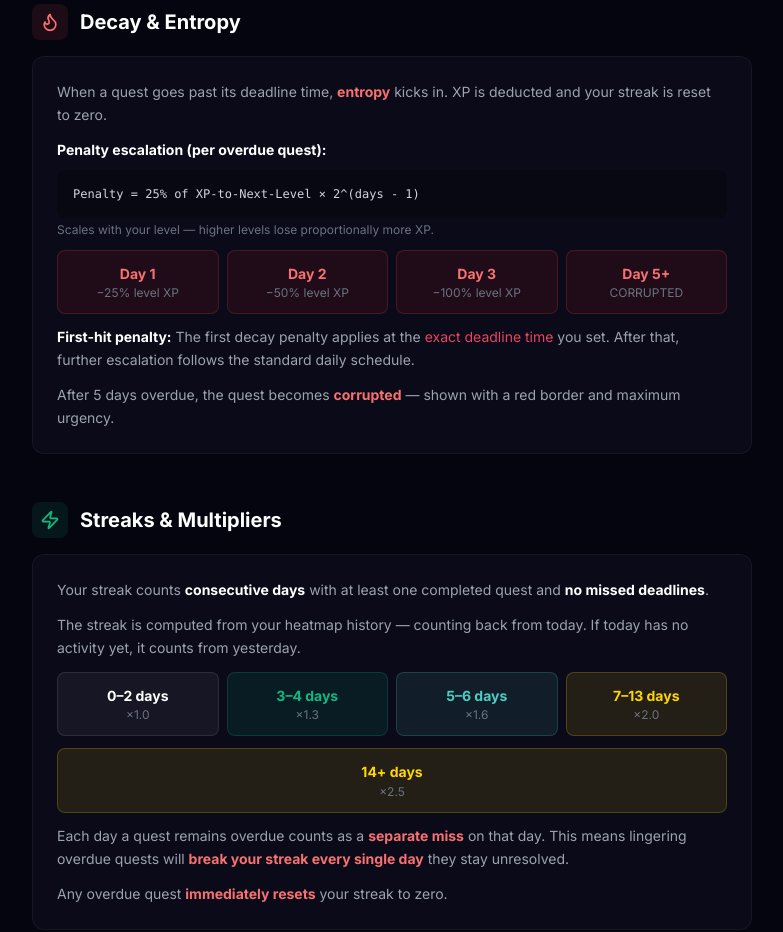
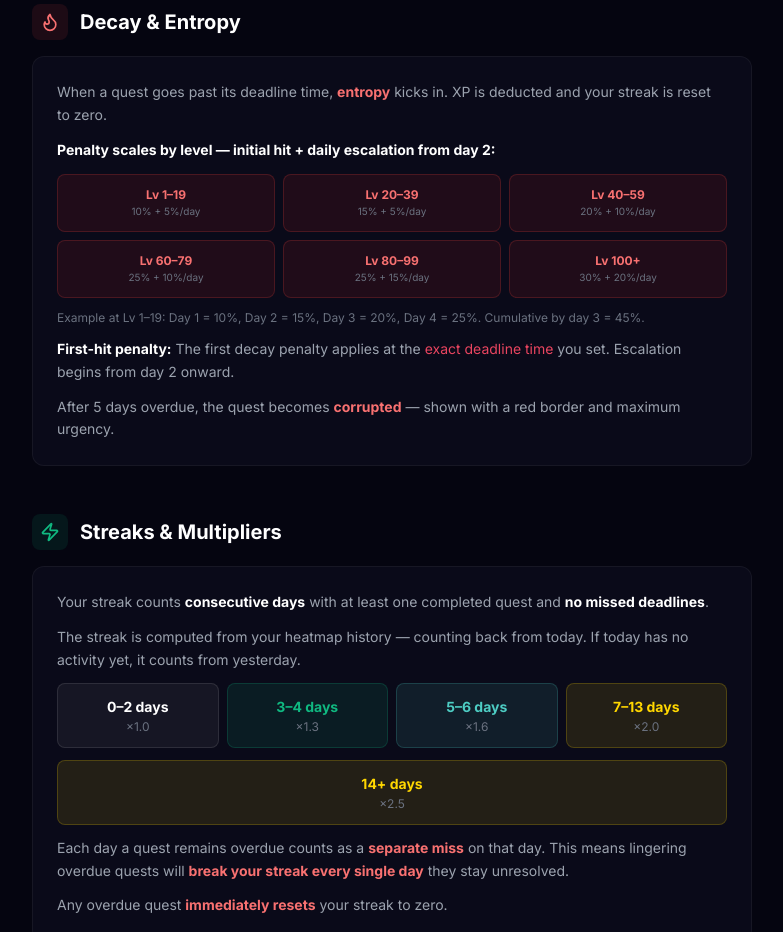
Before and after one commit to Edward358-AI/The-Entropy-Tower, a Vue app: page /tutorial in a window 1280 px wide. Shown: the part 1240-2172 px from the top of the page, without its empty margins (248-1031 px from the left). Built offline with nearby package versions, Linux system fonts and the light colour scheme; no server answers; sample sign-in values are in the browser's storage.

Commit message:
modify the entropy system

```diff
--- a/src/stores/questStore.js
+++ b/src/stores/questStore.js
@@ -243,6 +243,20 @@ export const useQuestStore = defineStore('quest', () => {
 
     const isNewDay = playerStore.lastDecayDate !== today
 
+    // DEBUG — remove after testing
+    console.log('[checkDecay]', {
+      isNewDay,
+      lastDecayDate: playerStore.lastDecayDate,
+      today,
+      newlyOverdueCount: newlyOverdue.length,
+      questsWithOverdue: quests.value.map(q => ({
+        title: q.title,
+        daysOverdue: q.daysOverdue,
+        deadline: q.deadline ? new Date(q.deadline.seconds * 1000).toLocaleString() : 'none',
+        isPastDeadline: q.deadline ? now > new Date(q.deadline.seconds * 1000) : false
+      }))
+    })
+
     // Skip if nothing to do: not a new day AND no newly overdue quests
     if (!isNewDay && newlyOverdue.length === 0) return
 
@@ -261,9 +275,24 @@ export const useQuestStore = defineStore('quest', () => {
       const wasAlreadyOverdue = quest.daysOverdue > 0
       quest.daysOverdue = daysUpdate
 
+      // DEBUG — remove after testing
+      console.log('[checkDecay] quest:', quest.title, { daysUpdate, wasAlreadyOverdue, willPenalize: isNewDay || !wasAlreadyOverdue })
+
       // Apply penalty if: new day (daily escalation) OR first-hit (just became overdue)
       if (isNewDay || !wasAlreadyOverdue) {
-        const penalty = Math.round(playerStore.xpToNextLevel * 0.25 * Math.pow(2, daysUpdate - 1))
+        // Decay: initial rate (day 1-2) + escalation per day from day 3+
+        let initialRate, escalation
+        if (playerStore.level < 20) { initialRate = 0.10; escalation = 0.05 }
+        else if (playerStore.level < 40) { initialRate = 0.15; escalation = 0.05 }
+        else if (playerStore.level < 60) { initialRate = 0.20; escalation = 0.10 }
+        else if (playerStore.level < 80) { initialRate = 0.25; escalation = 0.10 }
+        else if (playerStore.level < 100) { initialRate = 0.25; escalation = 0.15 }
+        else { initialRate = 0.30; escalation = 0.20 }
+
+        const dayRate = daysUpdate <= 1
+          ? initialRate
+          : initialRate + escalation * (daysUpdate - 1)
+        const penalty = Math.round(playerStore.xpToNextLevel * dayRate)
         totalPenalty += penalty
 
         // Track TODAY as a missed date for heatmap (each overdue day counts as a miss)
--- a/src/views/TutorialView.vue
+++ b/src/views/TutorialView.vue
@@ -147,34 +147,40 @@ const router = useRouter()
           <p>When a quest goes past its deadline time, <span class="text-red-400 font-bold">entropy</span> kicks in. XP
             is deducted and your streak is reset to zero.</p>
           <div>
-            <p class="font-bold text-white mb-2">Penalty escalation (per overdue quest):</p>
-            <div class="bg-black/20 rounded-lg p-4 font-mono text-xs text-gray-300">
-              Penalty = 25% of XP-to-Next-Level × 2^(days - 1)
-            </div>
-            <p class="text-xs text-gray-500 mt-1">Scales with your level — higher levels lose proportionally more XP.</p>
+            <p class="font-bold text-white mb-2">Penalty scales by level — initial hit + daily escalation from day 2:
+            </p>
           </div>
-          <div class="grid grid-cols-2 sm:grid-cols-4 gap-2 mt-2">
+          <div class="grid grid-cols-2 sm:grid-cols-3 gap-2 mt-2">
             <div class="bg-red-900/20 border border-red-500/20 rounded-lg p-3 text-center">
-              <div class="text-red-400 font-bold">Day 1</div>
-              <div class="text-xs text-gray-500">−25% level XP</div>
+              <div class="text-red-400 font-bold text-xs">Lv 1–19</div>
+              <div class="text-[10px] text-gray-500">10% + 5%/day</div>
             </div>
             <div class="bg-red-900/20 border border-red-500/20 rounded-lg p-3 text-center">
-              <div class="text-red-400 font-bold">Day 2</div>
-              <div class="text-xs text-gray-500">−50% level XP</div>
+              <div class="text-red-400 font-bold text-xs">Lv 20–39</div>
+              <div class="text-[10px] text-gray-500">15% + 5%/day</div>
             </div>
             <div class="bg-red-900/20 border border-red-500/20 rounded-lg p-3 text-center">
-              <div class="text-red-400 font-bold">Day 3</div>
-              <div class="text-xs text-gray-500">−100% level XP</div>
+              <div class="text-red-400 font-bold text-xs">Lv 40–59</div>
+              <div class="text-[10px] text-gray-500">20% + 10%/day</div>
             </div>
             <div class="bg-red-900/20 border border-red-500/20 rounded-lg p-3 text-center">
-              <div class="text-red-400 font-bold">Day 5+</div>
-              <div class="text-xs text-gray-500">CORRUPTED</div>
+              <div class="text-red-400 font-bold text-xs">Lv 60–79</div>
+              <div class="text-[10px] text-gray-500">25% + 10%/day</div>
+            </div>
+            <div class="bg-red-900/20 border border-red-500/20 rounded-lg p-3 text-center">
+              <div class="text-red-400 font-bold text-xs">Lv 80–99</div>
+              <div class="text-[10px] text-gray-500">25% + 15%/day</div>
+            </div>
+            <div class="bg-red-900/20 border border-red-500/20 rounded-lg p-3 text-center">
+              <div class="text-red-400 font-bold text-xs">Lv 100+</div>
+              <div class="text-[10px] text-gray-500">30% + 20%/day</div>
             </div>
           </div>
+          <p class="text-xs text-gray-500 mt-2">Example at Lv 1–19: Day 1 = 10%, Day 2 = 15%, Day 3 = 20%, Day 4 = 25%.
+            Cumulative by day 3 = 45%.</p>
           <p class="mt-2">
             <span class="text-white font-bold">First-hit penalty:</span> The first decay penalty applies at the
-            <span class="text-astral-glow">exact deadline time</span> you set. After that, further escalation follows
-            the standard daily schedule.
+            <span class="text-astral-glow">exact deadline time</span> you set. Escalation begins from day 2 onward.
           </p>
           <p>After 5 days overdue, the quest becomes <span class="text-red-400 font-bold">corrupted</span> — shown with
             a red border and maximum urgency.</p>
@@ -217,7 +223,9 @@ const router = useRouter()
             <div class="text-path-erudition font-bold">14+ days</div>
             <div class="text-xs text-gray-500">×2.5</div>
           </div>
-          <p class="mt-2">Each day a quest remains overdue counts as a <span class="text-red-400 font-bold">separate miss</span> on that day. This means lingering overdue quests will <span class="text-red-400 font-bold">break your streak every single day</span> they stay unresolved.</p>
+          <p class="mt-2">Each day a quest remains overdue counts as a <span class="text-red-400 font-bold">separate
+              miss</span> on that day. This means lingering overdue quests will <span
+              class="text-red-400 font-bold">break your streak every single day</span> they stay unresolved.</p>
           <p>Any overdue quest <span class="text-red-400 font-bold">immediately resets</span> your streak to zero.</p>
         </div>
       </section>
```
